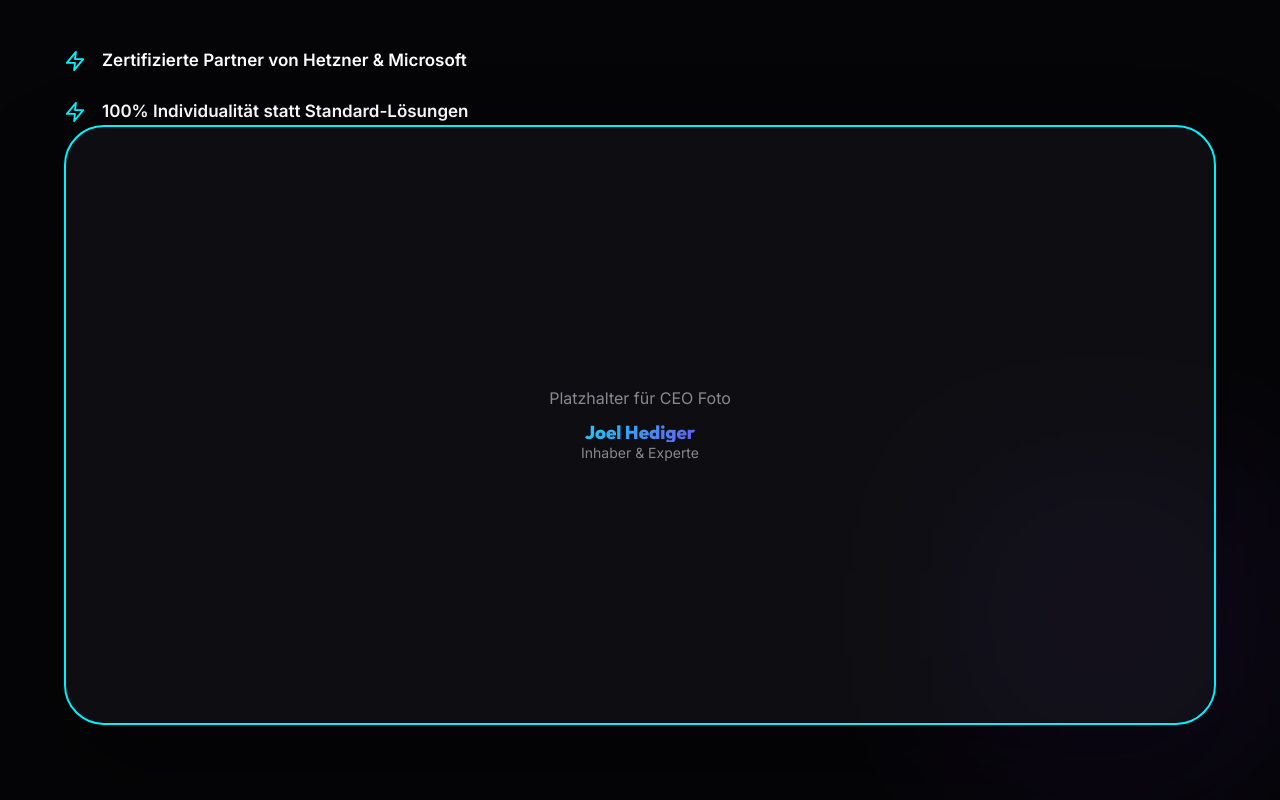
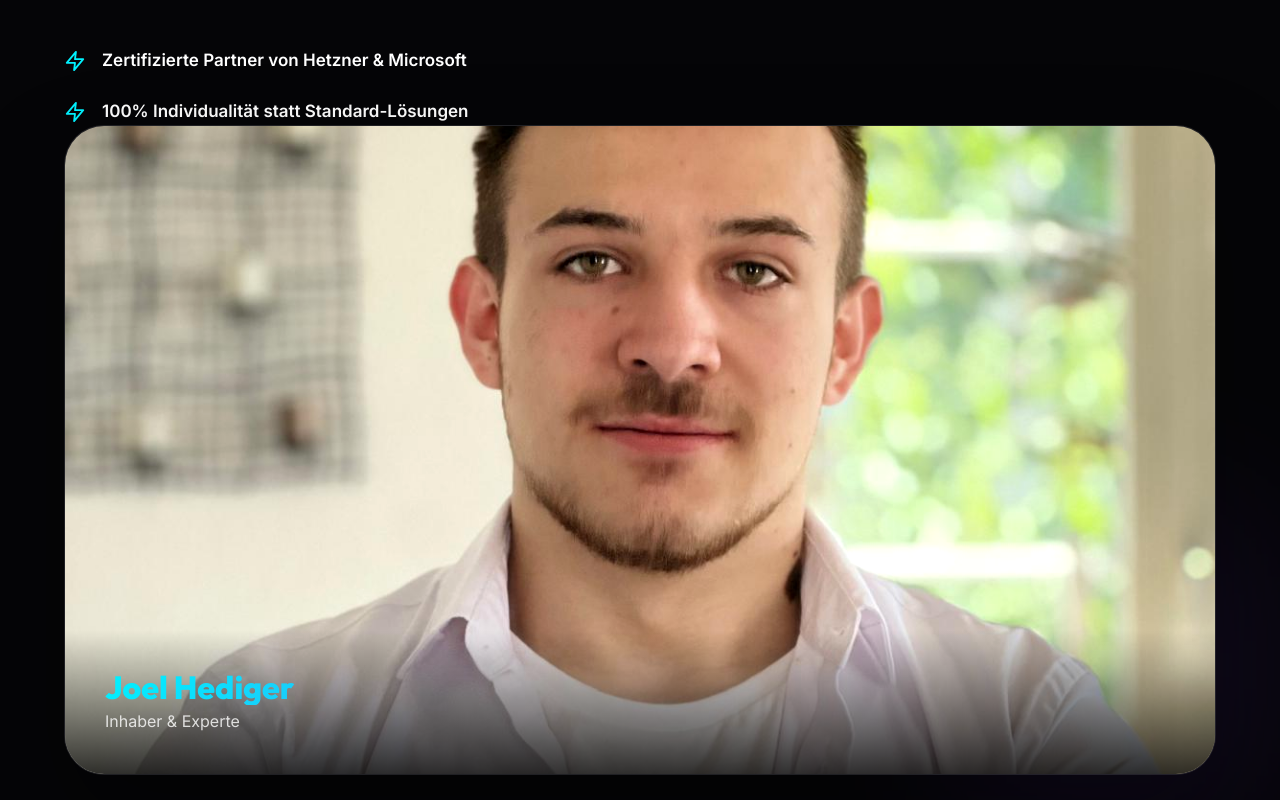
Before and after one commit to GYGMOR/hed-it-web, a React (Vite) app: page / in a window 1280 px wide. Shown: the part 2280-3080 px from the top of the page. Built offline with nearby package versions, Linux system fonts and the light colour scheme.

Commit message:
Add Joel Hediger portrait to home page

```diff
--- a/src/pages/Home.tsx
+++ b/src/pages/Home.tsx
@@ -148,7 +148,7 @@ const Home = () => {
               </div>
             </div>
 
-            <motion.div
+             <motion.div
               className="ceo-visual"
               initial={{ opacity: 0, scale: 0.95 }}
               whileInView={{ opacity: 1, scale: 1 }}
@@ -157,20 +157,38 @@ const Home = () => {
             >
                <div style={{
                  width: '100%',
-                 height: '600px',
+                 height: '650px',
                  background: 'var(--bg-card)',
                  borderRadius: '40px',
-                 border: '2px solid var(--primary)',
+                 border: '1px solid var(--border)',
                  display: 'flex',
                  alignItems: 'center',
                  justifyContent: 'center',
                  overflow: 'hidden',
-                 boxShadow: '0 50px 100px rgba(0,0,0,0.4)'
+                 boxShadow: '0 50px 100px rgba(0,0,0,0.4)',
+                 position: 'relative'
                }}>
-                 <div className="text-center">
-                    <p style={{ color: 'var(--text-muted)', marginBottom: '10px' }}>Platzhalter für CEO Foto</p>
-                    <h3 className="premium-gradient">Joel Hediger</h3>
-                    <p style={{ fontSize: '14px', opacity: 0.5 }}>Inhaber & Experte</p>
+                 <img
+                   src="/portre/joel.hediger.jpeg"
+                   alt="Joel Hediger"
+                   style={{
+                     width: '100%',
+                     height: '100%',
+                     objectFit: 'cover',
+                     filter: 'contrast(1.05)'
+                   }}
+                 />
+                 <div style={{
+                   position: 'absolute',
+                   bottom: 0,
+                   left: 0,
+                   right: 0,
+                   padding: '40px',
+                   background: 'linear-gradient(to top, rgba(0,0,0,0.8), transparent)',
+                   color: 'white'
+                 }}>
+                    <h3 className="premium-gradient" style={{ margin: 0, fontSize: '32px' }}>Joel Hediger</h3>
+                    <p style={{ fontSize: '16px', opacity: 0.8, margin: '4px 0 0' }}>Inhaber & Experte</p>
                  </div>
                </div>
                <div style={{
```
Also changed, not shown: public/portre/joel.hediger.jpeg (added).
